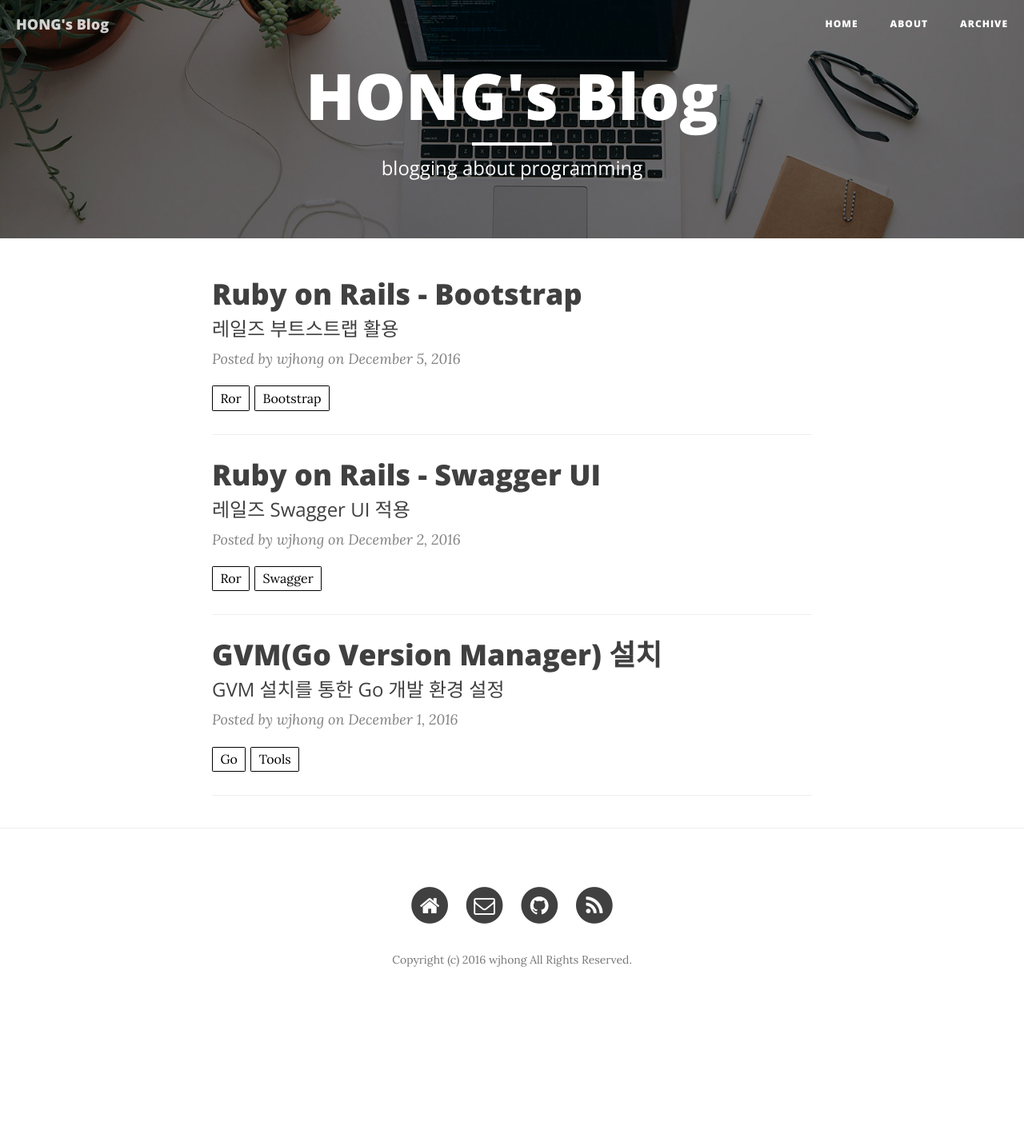
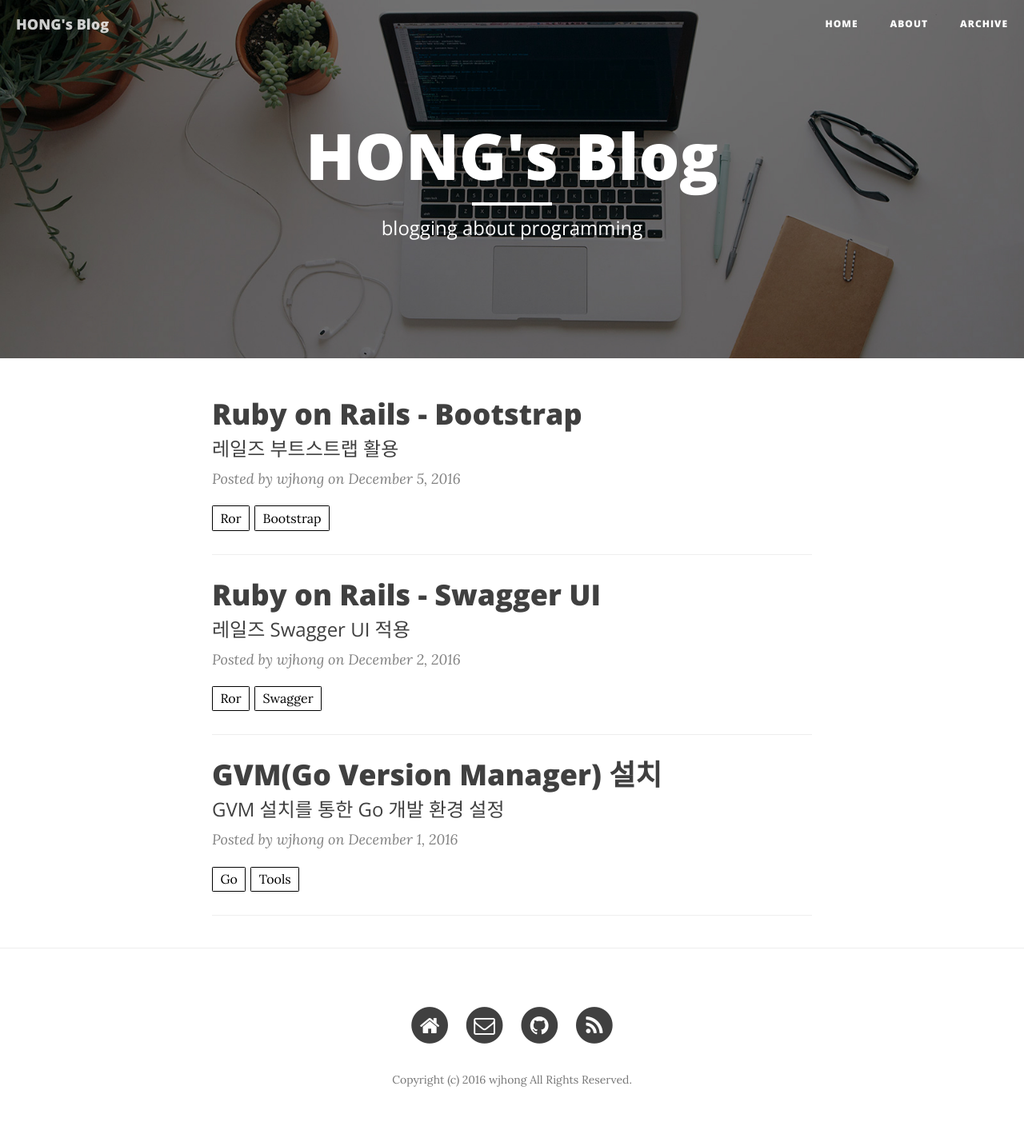
Before and after one commit to hwj4477/hwj4477.github.io, a Jekyll site: the page built from index.html, in a window 1280 px wide. Shown: the whole page at 80% size. Built offline with Jekyll 4.4.1, drawn with Linux system fonts in a browser that asks for light colours; nearby versions of some CDN libraries; the list of posts is cut into pages by our own code; before the commit the page ends 1278 px from its top, so only the background shows below that.

Commit message:
edit header css

```diff
--- a/_layouts/page.html
+++ b/_layouts/page.html
@@ -7,7 +7,7 @@
     <div class="container">
         <div class="row">
             <div class="col-lg-8 col-lg-offset-2 col-md-10 col-md-offset-1">
-                <div class="site-heading" style="padding: 75px 0">
+                <div class="site-heading">
 					{% if page.url == '/' %}
 					{% if site.logo %}
 					<img src= "{{ site.logo }}" style="height: 150px">
--- a/_layouts/post.html
+++ b/_layouts/post.html
@@ -7,7 +7,7 @@
     <div class="container">
         <div class="row">
             <div class="col-lg-8 col-lg-offset-2 col-md-10 col-md-offset-1">
-                <div class="post-heading" style="padding: 30px 0">
+                <div class="post-heading">
                     <h1>{{ page.title }}</h1>
                     {% if page.subtitle %}
                     <h2 class="subheading">{{ page.subtitle }}</h2>
--- a/css/clean-blog.css
+++ b/css/clean-blog.css
@@ -1,7 +1,7 @@
 .intro-header .site-heading,
 .intro-header .post-heading,
 .intro-header .page-heading {
-  padding: 100px 0 50px;
+  padding: 100px 30px 80px 30px;
   color: #FFFFFF;
 }
 body {
```
